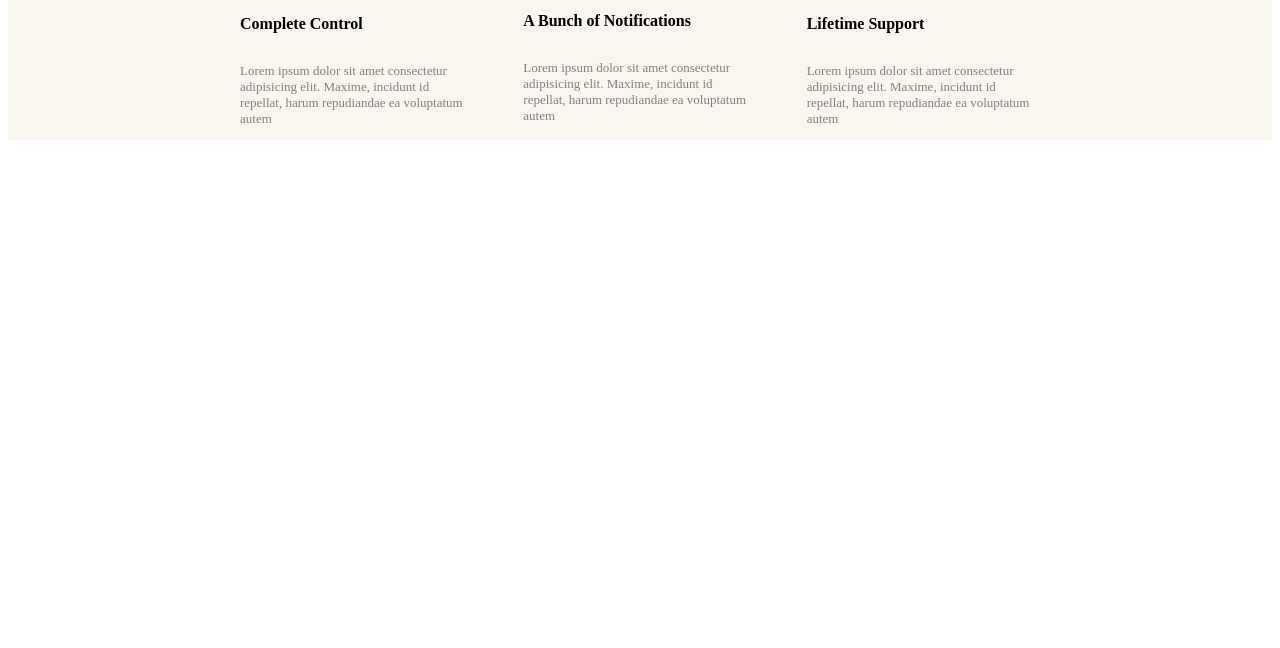
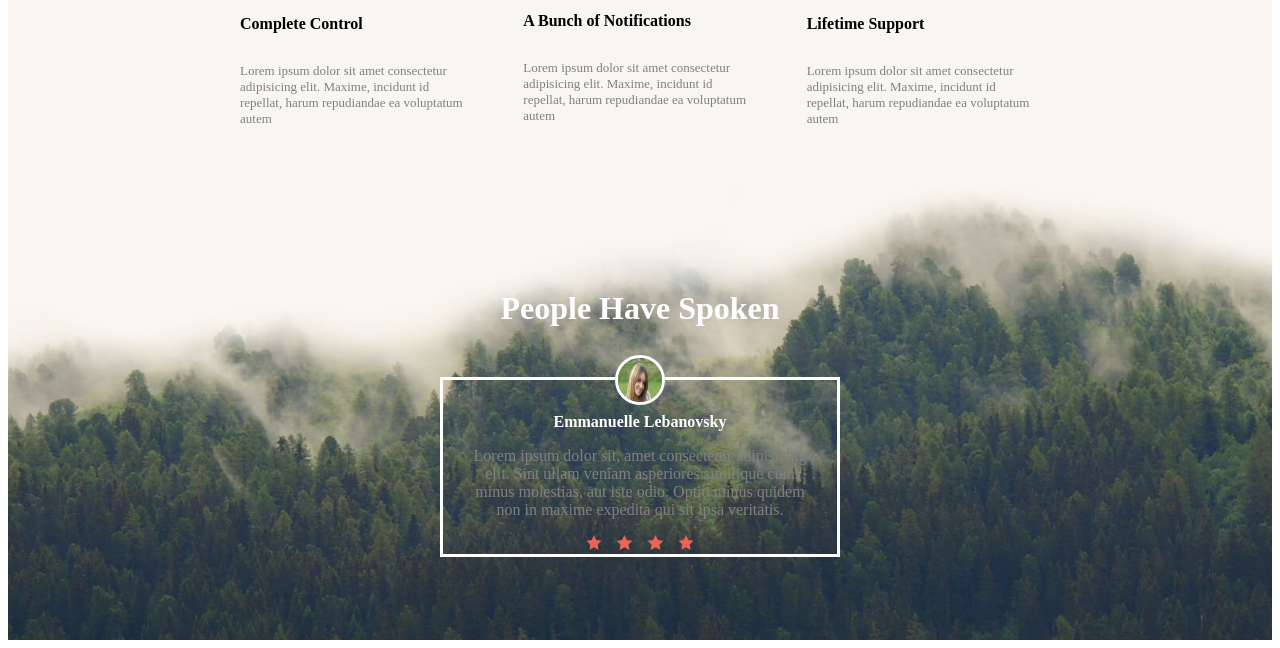
Before and after one commit to markostj/html-css-stranica-dm, a plain HTML site: page index.html in a window 1280 px wide. Shown: the part 1250-1898 px from the top of the page. Before the commit the page ends 1398 px from the top, so only its background shows below. Drawn offline with Linux system fonts and the light colour scheme.

Commit message:
testimonials done

```diff
--- a/index.html
+++ b/index.html
@@ -108,6 +108,27 @@
           </div>
         </div>
       </section>
+      <section class="testimonials">
+            <h1 class="testimonials__title">
+                    People Have Spoken
+                  </h1>
+          <div class="testimonials__content">
+                        <img src="assets/lidija.jpg" alt="lidija bacic picture" class="testimonials__picture">
+                      <h2 class="testimonials__name">
+                        Emmanuelle Lebanovsky
+                      </h2>
+                      <p class="testimonials__paragraph">
+                        Lorem ipsum dolor sit, amet consectetur adipisicing elit. Sint ullam
+                        veniam asperiores similique cum minus molestias, aut iste odio.
+                        Optio minus quidem non in maxime expedita qui sit ipsa veritatis.
+                      </p>
+                      <img src="assets/icon_star.svg" alt="star icon" class="testimonials__icon">
+                      <img src="assets/icon_star.svg" alt="star icon" class="testimonials__icon">
+                      <img src="assets/icon_star.svg" alt="star icon" class="testimonials__icon">
+                      <img src="assets/icon_star.svg" alt="star icon" class="testimonials__icon">
+          </div>
+
+      </section>
     </main>
   </body>
 </html>
--- a/style.css
+++ b/style.css
@@ -124,3 +124,50 @@ html {
   color: grey;
   font-size: 0.8125rem;
 }
+
+
+
+.testimonials{
+    height:500px;
+    background-image:url("assets/reviews_visual.jpg");
+    background-size:cover;
+    color:#fff;
+    text-align: center;
+    padding-top:150px;
+}
+.testimonials__content{
+    width:400px;
+    margin:0 auto;
+    border:3px solid #fff;
+    position:relative;
+}
+.testimonials__title{
+    font-size:2rem;
+    margin-block-start: 0;
+    margin-block-end: 0;
+    padding-bottom: 50px;
+}
+.testimonials__name{
+    padding-top:20px;
+    font-size:1rem;
+}
+.testimonials__paragraph{
+    color:grey;
+    padding:0 30px;
+}
+.testimonials__icon{
+    height:15px;
+
+}
+.testimonials__icon + .testimonials__icon{
+    padding-left:10px;
+}
+.testimonials__picture{
+    position: absolute;
+    transform:translateX(-50%);
+    top:-25px;
+    width:50px;
+    height:50px;
+    border:3px solid #fff;
+    border-radius:30px;
+}
```
Also changed, not shown: assets/lidija.jpg (added).
